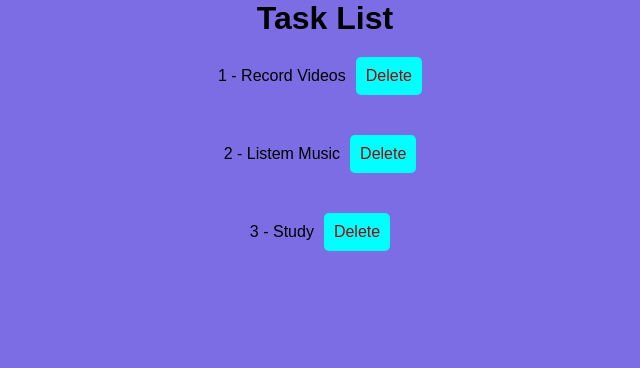
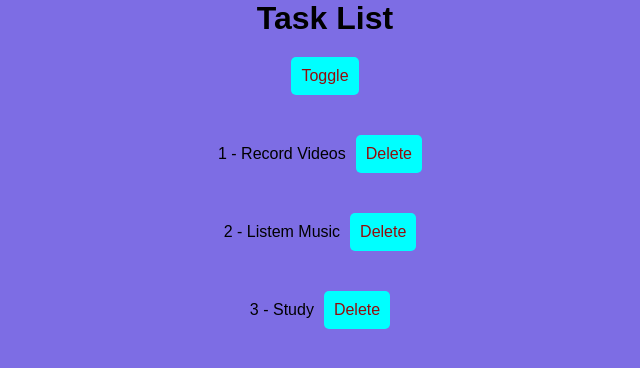
Before and after one commit to kushal1997/react_states_usestates, a React (Create React App) app: page / in a window 1280 px wide. Shown: the top 368 px of the page, without its empty margins (315-955 px from the left). Built offline with nearby package versions, Linux system fonts and the light colour scheme; the HTML template or start-up script is replaced by a standard one.

Commit message:
learned conditional statements

```diff
--- a/src/App.js
+++ b/src/App.js
@@ -57,12 +57,44 @@
 // ================================
 // useState: Array setState Value
 // ================================
+// function App(){
+//   const [tasks,setTasks]=useState([
+//         {id: 1, name:"Record Videos", completed:false },
+//         {id: 2, name:"Listem Music", completed:true},
+//         {id: 3, name:"Study", completed:false}
+//       ]);
+//   function handleDelete(id){
+//     setTasks(tasks.filter(task => id!== task.id));
+
+//   }
+//   return (
+//     <div className="App">
+//         <h1>Task List</h1>
+//         <ul>
+//           {tasks.map((task) =>(
+//             <li key={task.id}>
+//               <span>{task.id} - {task.name}</span>
+//               <button onClick={()=> handleDelete(task.id)}>Delete</button>
+//             </li>
+//           ))}
+//         </ul>
+//     </div>
+//   );
+// }
+// export default App;
+
+// ================================
+// Conditional Statements
+// ================================
+
 function App(){
   const [tasks,setTasks]=useState([
         {id: 1, name:"Record Videos", completed:false },
         {id: 2, name:"Listem Music", completed:true},
         {id: 3, name:"Study", completed:false}
       ]);
+  const [show,setShow]=useState(true);
+
   function handleDelete(id){
     setTasks(tasks.filter(task => id!== task.id));
 
@@ -71,12 +103,16 @@
     <div className="App">
         <h1>Task List</h1>
         <ul>
-          {tasks.map((task) =>(
-            <li key={task.id}>
+        <button onClick={()=> setShow(!show)}>Toggle</button>
+        {
+          show && tasks.map((task) =>(
+            <li key={task.id} className={task.completed? "completed":"incomplete"}>
               <span>{task.id} - {task.name}</span>
               <button onClick={()=> handleDelete(task.id)}>Delete</button>
             </li>
-          ))}
+          ))
+        }
+
         </ul>
     </div>
   );
```
